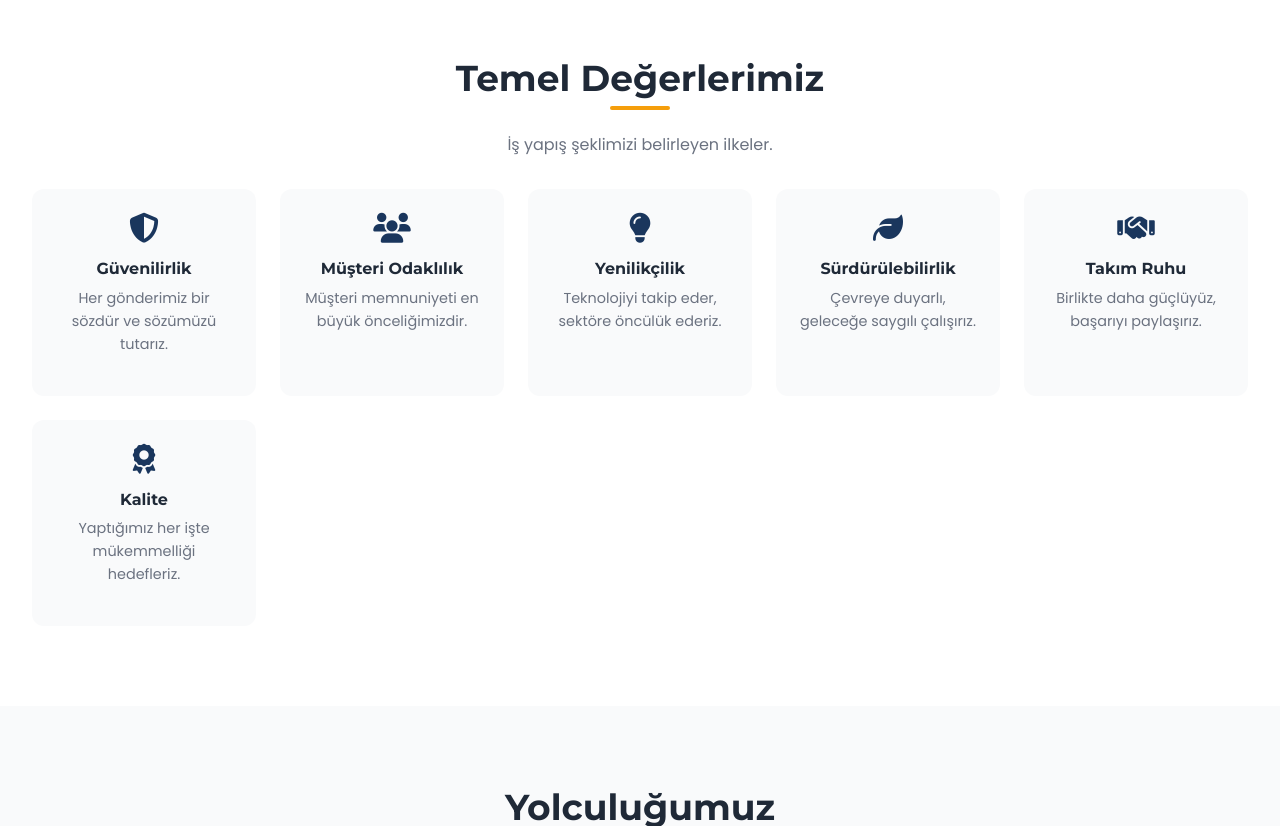
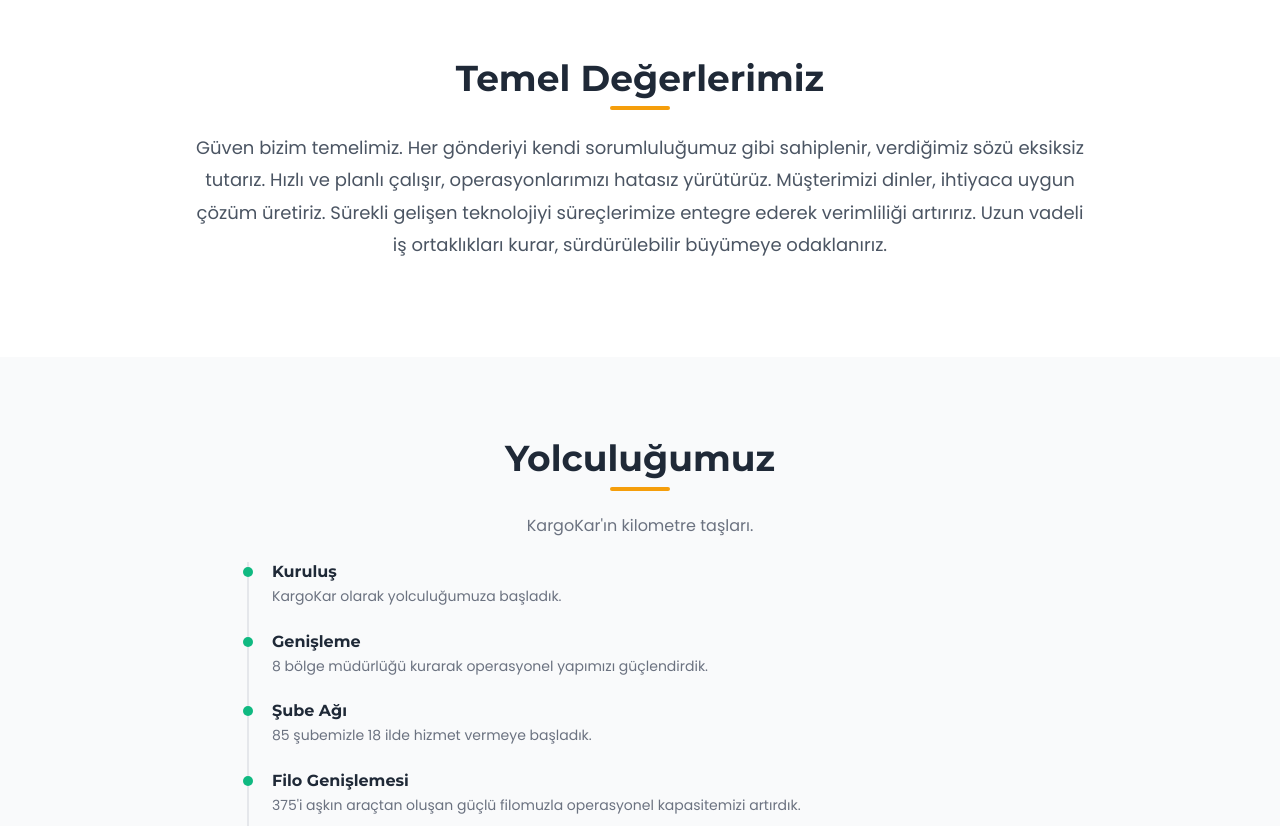
Before and after one commit to ozdemir3535/kargokar, a plain HTML site: page hakkimizda.html in a window 1280 px wide. Shown: the part 1880-2706 px from the top of the page. Drawn offline with Linux system fonts and the light colour scheme.

Commit message:
HakkÄ±mÄ±zda sayfasÄ± gÃ¼ncellemesi - Misyon, Vizyon ve DeÄŸerler bÃ¶lÃ¼mleri gÃ¼ncellendi

```diff
--- a/hakkimizda.html
+++ b/hakkimizda.html
@@ -105,7 +105,7 @@
             <i class="fas fa-bullseye"></i>
           </div>
           <h3>Misyonumuz</h3>
-          <p>Türkiye genelinde ve uluslararası arenada, güvenilir, hızlı ve ekonomik kargo hizmetleri sunarak müşterilerimizin iş süreçlerini kolaylaştırmak ve lojistik ihtiyaçlarına en iyi çözümleri üretmek.</p>
+          <p>Koşulsuz müşteri memnuniyetini esas alarak; hatasız, sistemli ve zamanında hizmet sunmak, kalite standartlarını sürekli yükselterek ulusal ölçekte büyüyen ve gelişen bir taşımacılık firması olmak.</p>
         </div>
 
         <div class="feature-card fade-in text-center">
@@ -113,7 +113,7 @@
             <i class="fas fa-eye"></i>
           </div>
           <h3>Vizyonumuz</h3>
-          <p>Türkiye'nin lider kargo ve lojistik şirketi olarak, sektörde yenilikçi teknolojiler ve sürdürülebilir uygulamalarla örnek gösterilen, global ölçekte tanınan bir marka olmak.</p>
+          <p>Gelişen teknolojiyi etkin şekilde kullanarak, profesyonel ve eğitimli kadromuzla müşteri odaklı hizmet anlayışını benimseyen, sektörün tercih edilen markalarından biri olmak.</p>
         </div>
 
         <div class="feature-card fade-in text-center">
@@ -159,45 +159,12 @@
     <div class="container">
       <div class="section-title">
         <h2>Temel Değerlerimiz</h2>
-        <p>İş yapış şeklimizi belirleyen ilkeler.</p>
       </div>
 
-      <div class="values-grid" style="grid-template-columns: repeat(auto-fit, minmax(200px, 1fr)); gap: 1.5rem;">
-        <div class="value-item fade-in">
-          <i class="fas fa-shield-alt"></i>
-          <h4>Güvenilirlik</h4>
-          <p style="font-size: 0.9rem; color: var(--text-light); margin-top: 0.5rem;">Her gönderimiz bir sözdür ve sözümüzü tutarız.</p>
-        </div>
-
-        <div class="value-item fade-in">
-          <i class="fas fa-users"></i>
-          <h4>Müşteri Odaklılık</h4>
-          <p style="font-size: 0.9rem; color: var(--text-light); margin-top: 0.5rem;">Müşteri memnuniyeti en büyük önceliğimizdir.</p>
-        </div>
-
-        <div class="value-item fade-in">
-          <i class="fas fa-lightbulb"></i>
-          <h4>Yenilikçilik</h4>
-          <p style="font-size: 0.9rem; color: var(--text-light); margin-top: 0.5rem;">Teknolojiyi takip eder, sektöre öncülük ederiz.</p>
-        </div>
-
-        <div class="value-item fade-in">
-          <i class="fas fa-leaf"></i>
-          <h4>Sürdürülebilirlik</h4>
-          <p style="font-size: 0.9rem; color: var(--text-light); margin-top: 0.5rem;">Çevreye duyarlı, geleceğe saygılı çalışırız.</p>
-        </div>
-
-        <div class="value-item fade-in">
-          <i class="fas fa-handshake"></i>
-          <h4>Takım Ruhu</h4>
-          <p style="font-size: 0.9rem; color: var(--text-light); margin-top: 0.5rem;">Birlikte daha güçlüyüz, başarıyı paylaşırız.</p>
-        </div>
-
-        <div class="value-item fade-in">
-          <i class="fas fa-award"></i>
-          <h4>Kalite</h4>
-          <p style="font-size: 0.9rem; color: var(--text-light); margin-top: 0.5rem;">Yaptığımız her işte mükemmelliği hedefleriz.</p>
-        </div>
+      <div style="max-width: 900px; margin: 0 auto; text-align: center;">
+        <p class="fade-in" style="font-size: var(--text-lg); line-height: 1.8; color: var(--text-medium);">
+          Güven bizim temelimiz. Her gönderiyi kendi sorumluluğumuz gibi sahiplenir, verdiğimiz sözü eksiksiz tutarız. Hızlı ve planlı çalışır, operasyonlarımızı hatasız yürütürüz. Müşterimizi dinler, ihtiyaca uygun çözüm üretiriz. Sürekli gelişen teknolojiyi süreçlerimize entegre ederek verimliliği artırırız. Uzun vadeli iş ortaklıkları kurar, sürdürülebilir büyümeye odaklanırız.
+        </p>
       </div>
     </div>
   </section>
```
